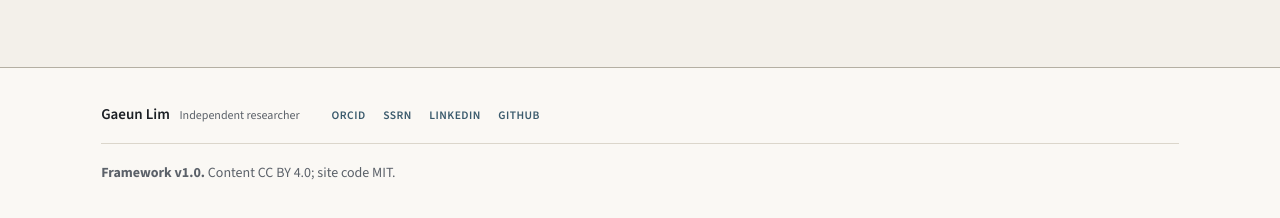
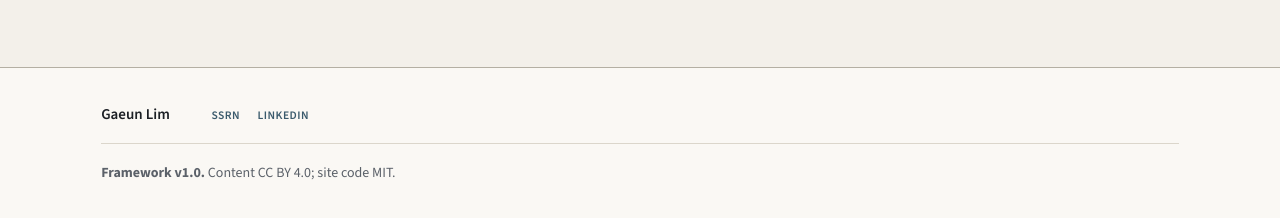
Before and after one commit to GaeunLim01/regulatory-order, a Jekyll site: the page built from index.html, in a window 1280 px wide. Shown: the part 1911-2129 px from the top of the page. Built offline with Jekyll 4.4.1, drawn with Linux system fonts in a browser that asks for light colours.

Commit message:
Add files via upload

```diff
--- a/_data/author.yml
+++ b/_data/author.yml
@@ -4,13 +4,8 @@
 # CITATION.cff has to repeat these values — it is a static file GitHub parses on
 # its own and cannot read _data/. Change both together.
 name: Gaeun Lim
-title: Independent researcher
 links:
-  - label: ORCID
-    url: https://orcid.org/0009-0001-1332-9206
   - label: SSRN
     url: https://papers.ssrn.com/sol3/cf_dev/AbsByAuth.cfm?per_id=12094108
   - label: LinkedIn
     url: https://www.linkedin.com/in/gaeun-lim-0b412a3a7
-  - label: GitHub
-    url: https://github.com/GaeunLim01
```
